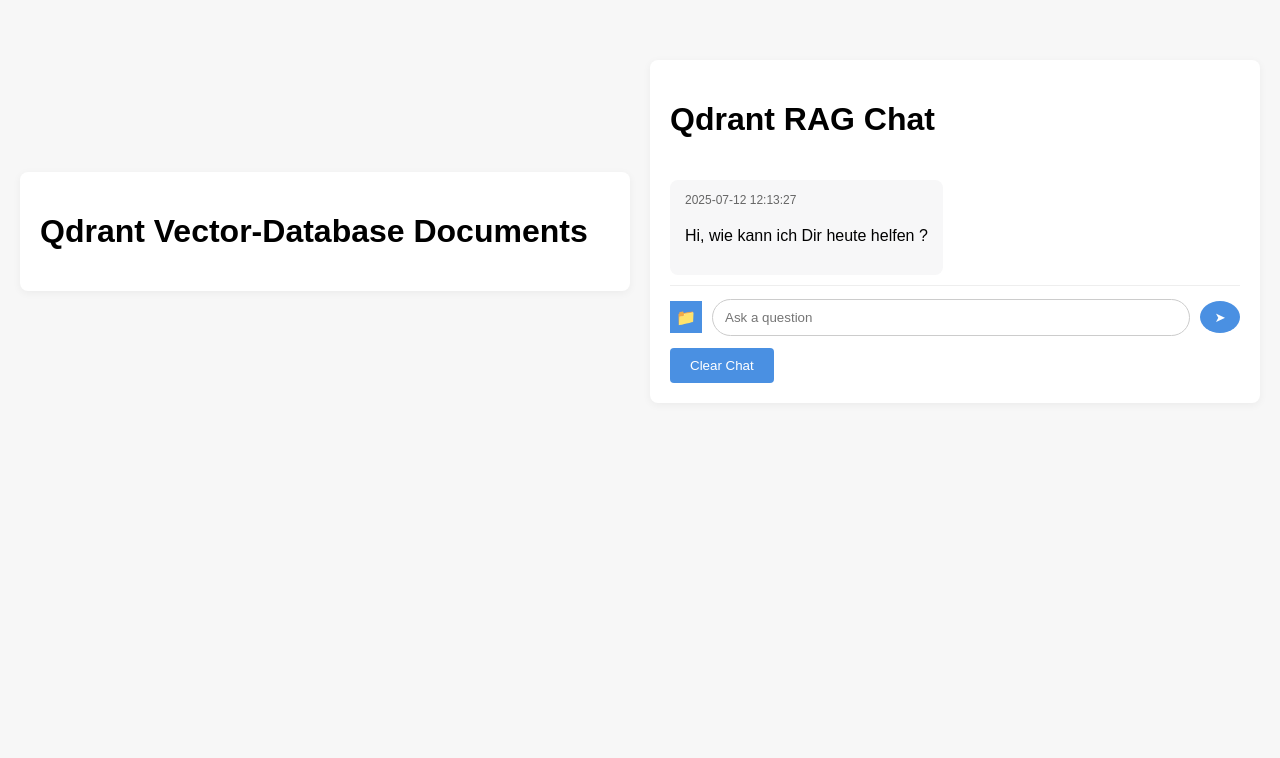
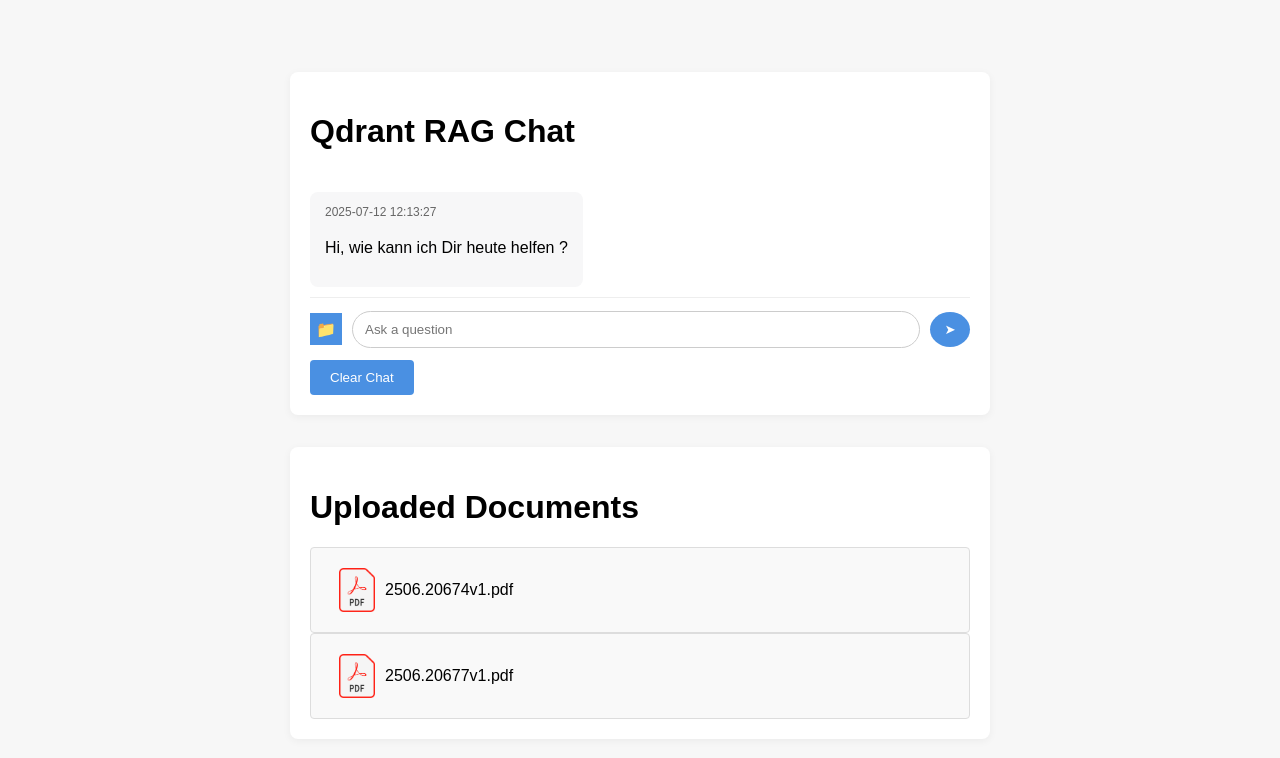
Before and after one commit to bennyhandball/Datenbanken, a Flask app: page / in a window 1280 px wide. Shown: the top 758 px of the page. Run offline with Flask 3, Linux system fonts and the light colour scheme.

Commit message:
Merge branch 'main' of https://github.com/bennyhandball/Datenbanken

```diff
--- a/app.py
+++ b/app.py
@@ -1,5 +1,6 @@
 import os
 import time
+import json
 from tempfile import NamedTemporaryFile
 from datetime import datetime
 
@@ -21,6 +22,25 @@
 app.config["SERVER_START_TIME"] = time.time()
 
 COLLECTION_NAME = "webapp_collection"
+# Path to the JSON registry of uploaded filenames
+REGISTRY_PATH = os.path.join(app.root_path, 'uploaded_docs.json')
+
+
+def load_uploaded_docs():
+    """Read the JSON registry, return list of filenames."""
+    if not os.path.exists(REGISTRY_PATH):
+        return []
+    with open(REGISTRY_PATH, 'r', encoding='utf-8') as f:
+        try:
+            return json.load(f)
+        except json.JSONDecodeError:
+            return []
+
+
+def save_uploaded_docs(docs):
+    """Write the list of filenames back to the registry."""
+    with open(REGISTRY_PATH, 'w', encoding='utf-8') as f:
+        json.dump(docs, f, indent=2, ensure_ascii=False)
 
 
 def check_server_restart():
@@ -41,7 +61,14 @@
 def index():
     check_server_restart()
     chat_history = session.get("chat_history", [])
-    return render_template("index.html", answer=None, error=None, chat_history=chat_history)
+    uploaded_docs = load_uploaded_docs()
+    return render_template(
+        "index.html",
+        chat_history=chat_history,
+        uploaded_docs=uploaded_docs,
+        answer=None,
+        error=None
+    )
 
 
 @app.route("/clear_chat", methods=["POST"])
@@ -51,8 +78,11 @@
     return redirect(url_for("index"))
 
 
-@app.route("/interact", methods=["POST"])
+@app.route("/interact", methods=["GET", "POST"])
 def interact():
+    if request.method == "GET":
+        return redirect(url_for("index"))
+
     check_server_restart()
     file = request.files.get("document")
     message = request.form.get("message", "").strip()
@@ -61,9 +91,12 @@
     error = None
     chat_history = session.get("chat_history", [])
 
+    # ---- Handle file upload ----
     if file and file.filename:
+        # save to Qdrant and temporarily to disk
         client = get_qdrant_client()
         filename = secure_filename(file.filename)
+        # 1) Save temporarily
         with NamedTemporaryFile(delete=False, suffix=os.path.splitext(filename)[1]) as tmp:
             file.save(tmp.name)
             chunks = load_pdf_and_chunk(tmp.name)
@@ -71,29 +104,38 @@
             store_embeddings_in_qdrant(client, COLLECTION_NAME, chunks, embeddings)
         os.remove(tmp.name)
 
+        # 2) Append filename to registry (if new)
+        docs = load_uploaded_docs()
+        if filename not in docs:
+            docs.append(filename)
+            save_uploaded_docs(docs)
+
+    # ---- Handle chat message ----
     if message:
         client = get_qdrant_client()
         try:
             # Retrieve context for the current question
             retrieved = retrieve_similar_chunks(message, client, COLLECTION_NAME, top_k=5)
-
-            # Also look up all previous user messages, not just the last one
+            # Also retrieve context for all past user messages
             for past in chat_history:
                 if past.get("role") == "user":
-                    retrieved_prev = retrieve_similar_chunks(
+                    retrieved += retrieve_similar_chunks(
                         past.get("content"), client, COLLECTION_NAME, top_k=5
                     )
-                    retrieved.extend(retrieved_prev)
 
+            # Build answer
             if len(chat_history) > 1:
                 history_text = "\n".join(
-                    f"{msg['role'].capitalize()}: {msg['content']}" for msg in chat_history
+                    f"{msg['role'].capitalize()}: {msg['content']}"
+                    for msg in chat_history
                 )
-                context_chunks = retrieved + [history_text]
-                answer = answer_with_context(message, context_chunks)
+                context = retrieved + [history_text]
             else:
-                answer = answer_with_context(message, retrieved)
+                context = retrieved
 
+            answer = answer_with_context(message, context)
+
+            # Update chat history
             chat_history.append({
                 "role": "user",
                 "content": message,
@@ -105,10 +147,19 @@
                 "timestamp": datetime.now().strftime("%Y-%m-%d %H:%M:%S"),
             })
             session["chat_history"] = chat_history
+
         except ValueError as e:
             error = str(e)
 
-    return render_template("index.html", answer=answer, error=error, chat_history=chat_history)
+    # Re-load uploaded docs so the template always sees the latest
+    uploaded_docs = load_uploaded_docs()
+    return render_template(
+        "index.html",
+        chat_history=chat_history,
+        uploaded_docs=uploaded_docs,
+        answer=answer,
+        error=error
+    )
 
 
 if __name__ == "__main__":
--- a/static/style.css
+++ b/static/style.css
@@ -20,6 +20,7 @@
     box-shadow: 0 2px 8px rgba(0,0,0,0.05);
     flex: 1 1 0;
     box-sizing: border-box;
+    margin-top: 2rem;
 
 }
 
@@ -158,7 +159,6 @@
     border: none;
     border-radius: 50%;
     width: 32px;
-    height: 32px;
     display: flex;
     align-items: center;
     justify-content: center;
@@ -236,4 +236,38 @@
     padding: 20px;
   }
 
+  .file-name {
+    margin-left: 0.5em;
+    font-style: italic;
+    font-size: 0.5rem;
+    color: #555;
+    }
+
+    .logo {
+    width: 36px;
+    vertical-align: middle;
+    margin-left: 0.5em;
+    display: inline-block;
+    }
+
+    .document {
+    display: flex;
+    align-items: center;
+    gap: 10px;
+    padding: 20px;
+    border: 1px solid #ddd;
+    border-radius: 4px;
+    background-color: #f9f9f9;
+    }
+
+    .document-info {
+    display: flex;
+    flex-direction: column;
+    flex: 1;
+    background-color: #d1daff;
+    padding: 10px;
+    border-radius: 4px;
+    border-color: #356bb3;
+    }
+
   /* allow each container to grow/shrink evenly */
--- a/templates/index.html
+++ b/templates/index.html
@@ -1,27 +1,18 @@
 <!DOCTYPE html>
 <html lang="en">
-
 <head>
   <meta charset="UTF-8">
   <title>Qdrant RAG GPT</title>
   <link rel="stylesheet" href="{{ url_for('static', filename='style.css') }}">
 </head>
-
 <body>
-
-    <div class="containers-wrapper">
-
-        <div class="container">
-
-
-            <h1>Qdrant Vector-Database Documents</h1>
-
-        </div>
-
   <div class="container">
     <h1>Qdrant RAG Chat</h1>
+    <div class"document-info">
+        <div id="selected-doc-title" class="file-title"></div>
         <div id="loading-container">
             <div id="loading-bar"></div>
+        </div>
     </div>
 
     <div id="chat-interface">
@@ -34,12 +25,23 @@
         {% endfor %}
       </div>
 
-                <form method="post" action="{{ url_for('interact') }}" enctype="multipart/form-data" id="chat-form"
+      <form method="post"
+            action="{{ url_for('interact') }}"
+            enctype="multipart/form-data"
+            id="chat-form"
             class="chat-form">
-                    <div>
+
+        <!-- 📁 file picker (hidden) -->
         <label for="document" class="upload-label">📁</label>
-                        <input type="file" name="document" id="document" accept="application/pdf" hidden>
-                    </div>
+        <input
+          type="file"
+          name="document"
+          id="document"
+          accept="application/pdf"
+          hidden
+        >
+
+        <!-- chat input + send button -->
         <input type="text" name="message" id="query" placeholder="Ask a question">
         <button type="submit" class="send-btn">➤</button>
       </form>
@@ -50,17 +52,48 @@
     </form>
 
     {% if error %}
-            <div class="error">
-                <p>{{ error }}</p>
-            </div>
+      <div class="error"><p>{{ error }}</p></div>
     {% endif %}
   </div>
 
-        <!-- Second container (exact copy of the first) -->
-
+  <!-- Uploaded docs list -->
+  <div class="container">
+    <h1>Uploaded Documents</h1>
+    {% if uploaded_docs %}
+      {% for name in uploaded_docs %}
+        <div class="document">
+          <img
+            src="{{ url_for('static', filename='pdf_icon.png') }}"
+            alt="PDF Icon"
+            class="logo"
+          >
+          {{ name }}
+        </div>
+      {% endfor %}
+    {% else %}
+      <p>No documents uploaded yet.</p>
+    {% endif %}
   </div>
 
+  <script>
+    const input = document.getElementById('document');
+    const titleDiv = document.getElementById('selected-doc-title');
+    const form = document.getElementById('chat-form');
+
+    input.addEventListener('change', () => {
+      if (!input.files || input.files.length === 0) {
+        titleDiv.textContent = '';
+        return;
+      }
+
+      // Truncate to 10 chars + "..."
+      const fullName = input.files[0].name;
+      titleDiv.textContent = fullName;
+
+      // Immediately submit the form to upload
+      form.requestSubmit();
+    });
+  </script>
   <script src="{{ url_for('static', filename='script.js') }}"></script>
 </body>
-
 </html>
--- /dev/null
+++ b/uploaded_docs.json
@@ -0,0 +1,4 @@
+[
+  "2506.20674v1.pdf",
+  "2506.20677v1.pdf"
+]
```
Also changed, not shown: Typst/pictures/correlation_judge_n_grams.png (added), Typst/pictures/metrics_META_nonMETA.png (added), Typst/pictures/prototype.png (added), static/pdf_icon.png (added), 9 other files. Lines whose indentation alone changed are shown as unchanged.
